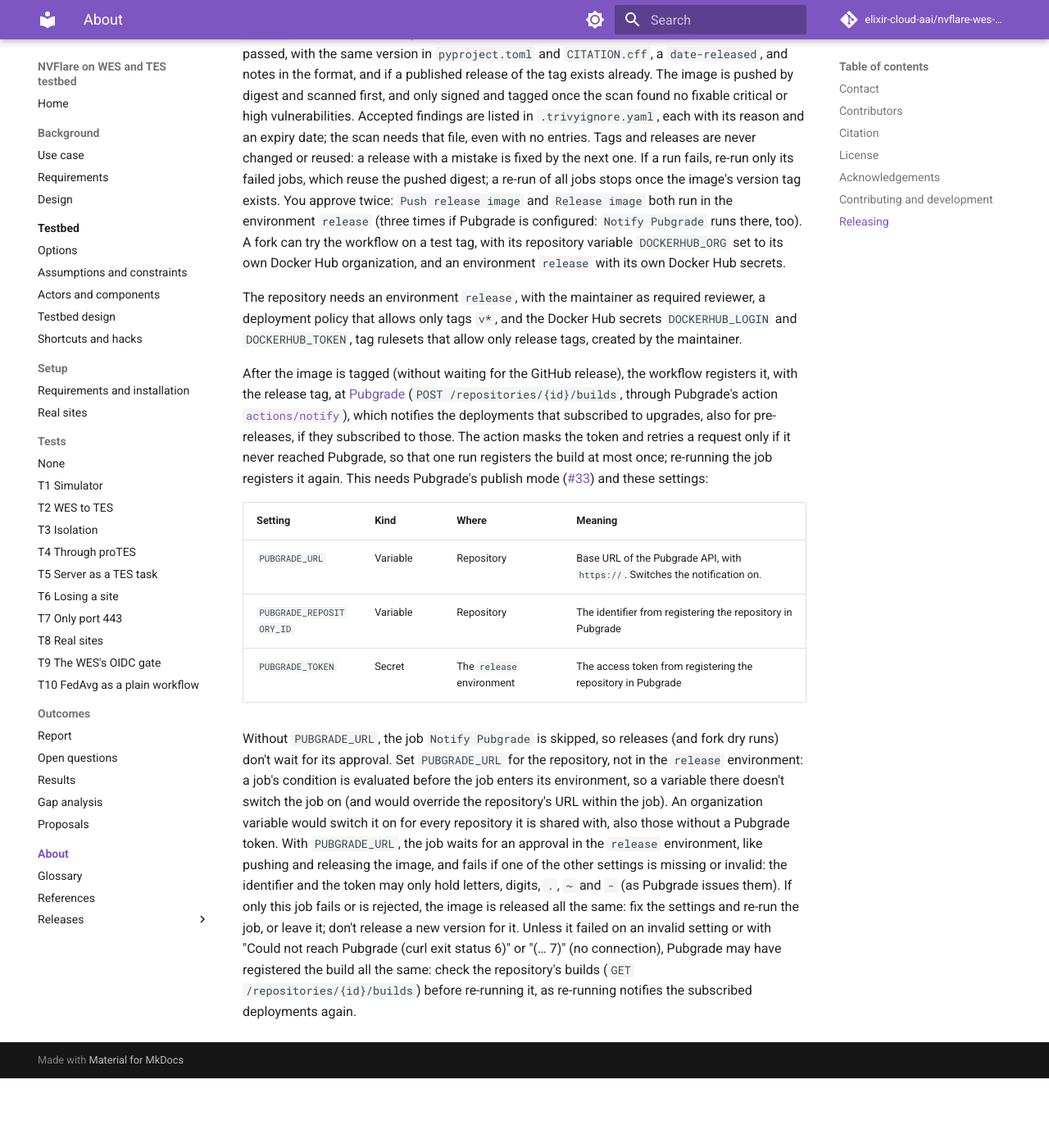
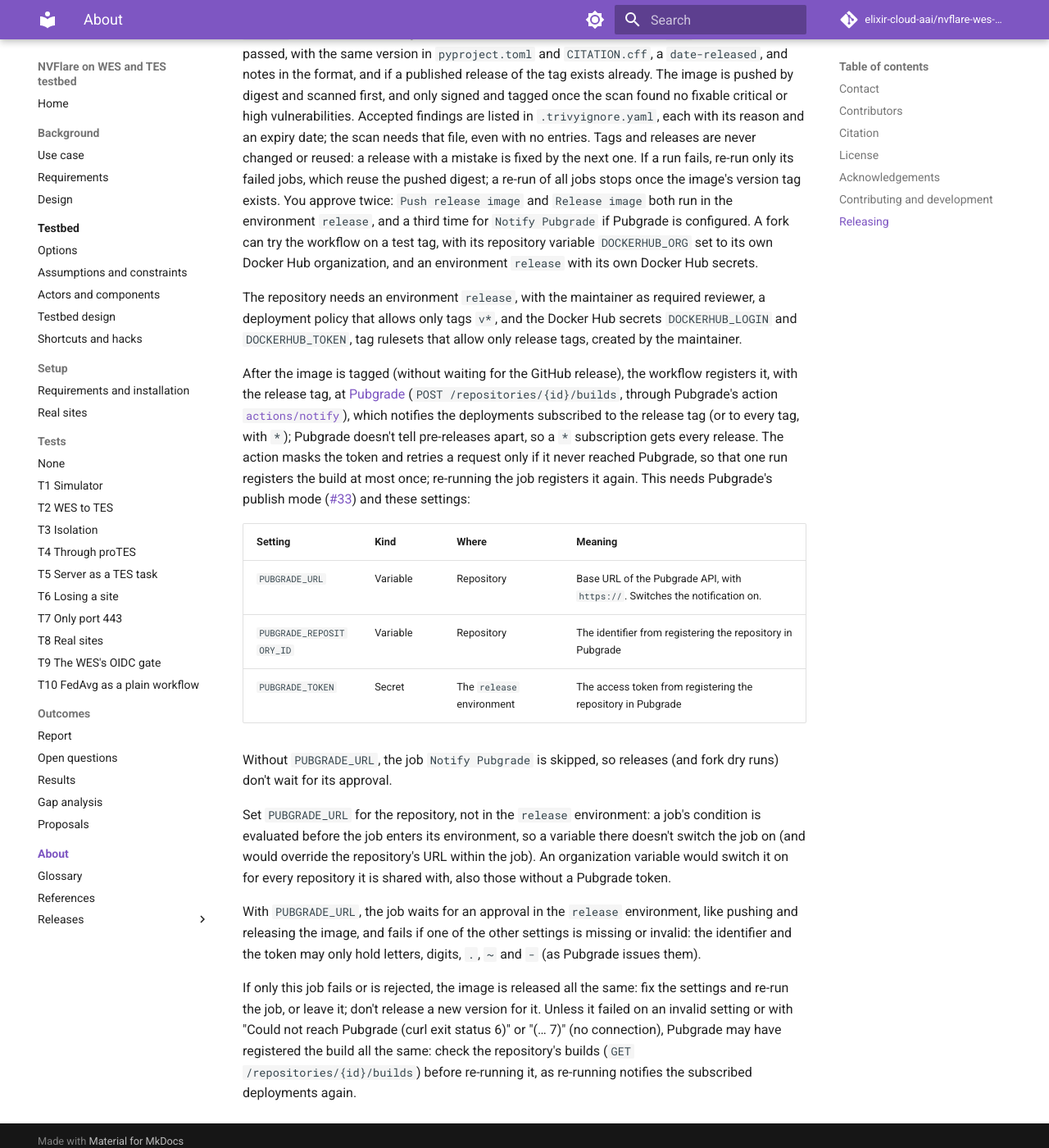
Before and after one commit to elixir-cloud-aai/nvflare-wes-testbed, an MkDocs documentation site: the page built from docs/about/index.md, in a window 1280 px wide and 1400 px high, scrolled down 1866 px. Shown: the whole window at 82% size. Built offline with MkDocs 1.6.1 and Material for MkDocs 9.7.7, drawn with Linux system fonts in a browser that asks for light colours; comment, search, counter and statistics services are not loaded; before the commit the page ends 3181 px from its top, so only the background shows below that.

Commit message:
docs: clarify Pubgrade release docs
Split the Pubgrade paragraph, keep one approval count, and say that
Pubgrade doesn't tell pre-releases apart (review findings).

Co-Authored-By: Claude Opus 5.5 <noreply@anthropic.com>
Claude-Session: https://claude.ai/code/session_011FSoqN5w1v5t1QRTKU7ad5

```diff
--- a/docs/about/index.md
+++ b/docs/about/index.md
@@ -48,11 +48,11 @@ Releases are version tags `vX.Y.Z` on a commit of `dev`, from which `.github/wor
 2. **Tag** the merged commit, once CI passed for its push to `dev`, with a signed annotated tag, and push only that tag.
 3. **Approve** the jobs `Push release image` and `Release image` in the `release` environment, and `Notify Pubgrade` if Pubgrade is configured (see below).
 
-The workflow's first job, `Prepare release`, fails before anything is published unless the tag is `vX.Y.Z`, annotated, with a signature that GitHub verified, on a commit of `dev` for which CI passed, with the same version in `pyproject.toml` and `CITATION.cff`, a `date-released`, and notes in the format, and if a published release of the tag exists already. The image is pushed by digest and scanned first, and only signed and tagged once the scan found no fixable critical or high vulnerabilities. Accepted findings are listed in `.trivyignore.yaml`, each with its reason and an expiry date; the scan needs that file, even with no entries. Tags and releases are never changed or reused: a release with a mistake is fixed by the next one. If a run fails, re-run only its failed jobs, which reuse the pushed digest; a re-run of all jobs stops once the image's version tag exists. You approve twice: `Push release image` and `Release image` both run in the environment `release` (three times if Pubgrade is configured: `Notify Pubgrade` runs there, too). A fork can try the workflow on a test tag, with its repository variable `DOCKERHUB_ORG` set to its own Docker Hub organization, and an environment `release` with its own Docker Hub secrets.
+The workflow's first job, `Prepare release`, fails before anything is published unless the tag is `vX.Y.Z`, annotated, with a signature that GitHub verified, on a commit of `dev` for which CI passed, with the same version in `pyproject.toml` and `CITATION.cff`, a `date-released`, and notes in the format, and if a published release of the tag exists already. The image is pushed by digest and scanned first, and only signed and tagged once the scan found no fixable critical or high vulnerabilities. Accepted findings are listed in `.trivyignore.yaml`, each with its reason and an expiry date; the scan needs that file, even with no entries. Tags and releases are never changed or reused: a release with a mistake is fixed by the next one. If a run fails, re-run only its failed jobs, which reuse the pushed digest; a re-run of all jobs stops once the image's version tag exists. You approve twice: `Push release image` and `Release image` both run in the environment `release`, and a third time for `Notify Pubgrade` if Pubgrade is configured. A fork can try the workflow on a test tag, with its repository variable `DOCKERHUB_ORG` set to its own Docker Hub organization, and an environment `release` with its own Docker Hub secrets.
 
 The repository needs an environment `release`, with the maintainer as required reviewer, a deployment policy that allows only tags `v*`, and the Docker Hub secrets `DOCKERHUB_LOGIN` and `DOCKERHUB_TOKEN`, tag rulesets that allow only release tags, created by the maintainer.
 
-After the image is tagged (without waiting for the GitHub release), the workflow registers it, with the release tag, at [Pubgrade](https://github.com/elixir-cloud-aai/Pubgrade) (`POST /repositories/{id}/builds`, through Pubgrade's action [`actions/notify`](https://github.com/elixir-cloud-aai/Pubgrade/tree/344a58adc1c871135f86c404eb33ed91011886ad/actions/notify)), which notifies the deployments that subscribed to upgrades, also for pre-releases, if they subscribed to those. The action masks the token and retries a request only if it never reached Pubgrade, so that one run registers the build at most once; re-running the job registers it again. This needs Pubgrade's publish mode ([#33](https://github.com/elixir-cloud-aai/Pubgrade/issues/33)) and these settings:
+After the image is tagged (without waiting for the GitHub release), the workflow registers it, with the release tag, at [Pubgrade](https://github.com/elixir-cloud-aai/Pubgrade) (`POST /repositories/{id}/builds`, through Pubgrade's action [`actions/notify`](https://github.com/elixir-cloud-aai/Pubgrade/tree/344a58adc1c871135f86c404eb33ed91011886ad/actions/notify)), which notifies the deployments subscribed to the release tag (or to every tag, with `*`); Pubgrade doesn't tell pre-releases apart, so a `*` subscription gets every release. The action masks the token and retries a request only if it never reached Pubgrade, so that one run registers the build at most once; re-running the job registers it again. This needs Pubgrade's publish mode ([#33](https://github.com/elixir-cloud-aai/Pubgrade/issues/33)) and these settings:
 
 | Setting | Kind | Where | Meaning |
 | --- | --- | --- | --- |
@@ -60,4 +60,10 @@ After the image is tagged (without waiting for the GitHub release), the workflow
 | `PUBGRADE_REPOSITORY_ID` | Variable | Repository | The identifier from registering the repository in Pubgrade |
 | `PUBGRADE_TOKEN` | Secret | The `release` environment | The access token from registering the repository in Pubgrade |
 
-Without `PUBGRADE_URL`, the job `Notify Pubgrade` is skipped, so releases (and fork dry runs) don't wait for its approval. Set `PUBGRADE_URL` for the repository, not in the `release` environment: a job's condition is evaluated before the job enters its environment, so a variable there doesn't switch the job on (and would override the repository's URL within the job). An organization variable would switch it on for every repository it is shared with, also those without a Pubgrade token. With `PUBGRADE_URL`, the job waits for an approval in the `release` environment, like pushing and releasing the image, and fails if one of the other settings is missing or invalid: the identifier and the token may only hold letters, digits, `.`, `~` and `-` (as Pubgrade issues them). If only this job fails or is rejected, the image is released all the same: fix the settings and re-run the job, or leave it; don't release a new version for it. Unless it failed on an invalid setting or with "Could not reach Pubgrade (curl exit status 6)" or "(… 7)" (no connection), Pubgrade may have registered the build all the same: check the repository's builds (`GET /repositories/{id}/builds`) before re-running it, as re-running notifies the subscribed deployments again.
+Without `PUBGRADE_URL`, the job `Notify Pubgrade` is skipped, so releases (and fork dry runs) don't wait for its approval.
+
+Set `PUBGRADE_URL` for the repository, not in the `release` environment: a job's condition is evaluated before the job enters its environment, so a variable there doesn't switch the job on (and would override the repository's URL within the job). An organization variable would switch it on for every repository it is shared with, also those without a Pubgrade token.
+
+With `PUBGRADE_URL`, the job waits for an approval in the `release` environment, like pushing and releasing the image, and fails if one of the other settings is missing or invalid: the identifier and the token may only hold letters, digits, `.`, `~` and `-` (as Pubgrade issues them).
+
+If only this job fails or is rejected, the image is released all the same: fix the settings and re-run the job, or leave it; don't release a new version for it. Unless it failed on an invalid setting or with "Could not reach Pubgrade (curl exit status 6)" or "(… 7)" (no connection), Pubgrade may have registered the build all the same: check the repository's builds (`GET /repositories/{id}/builds`) before re-running it, as re-running notifies the subscribed deployments again.
```
Also changed, not shown: 1 other file.
